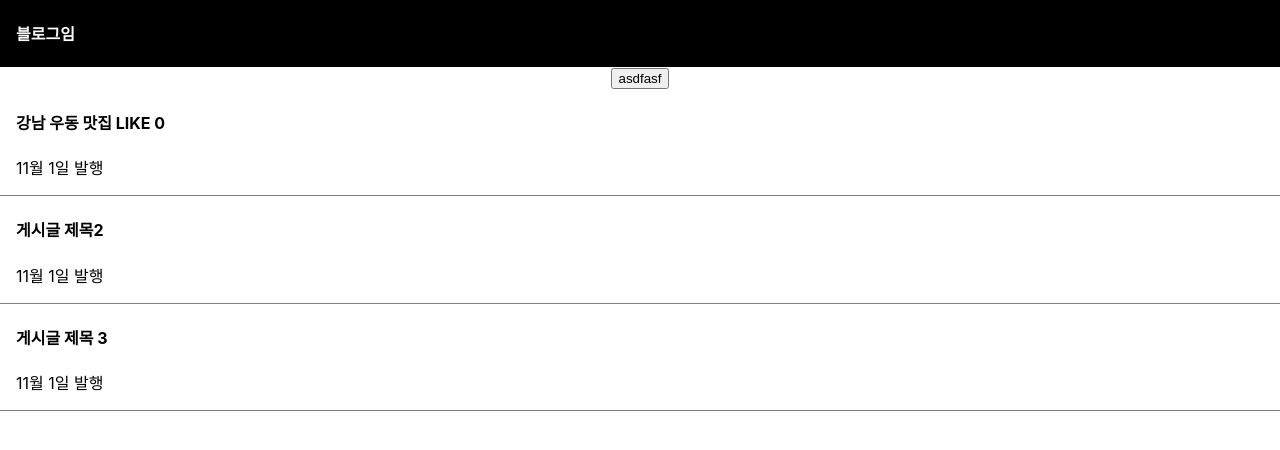
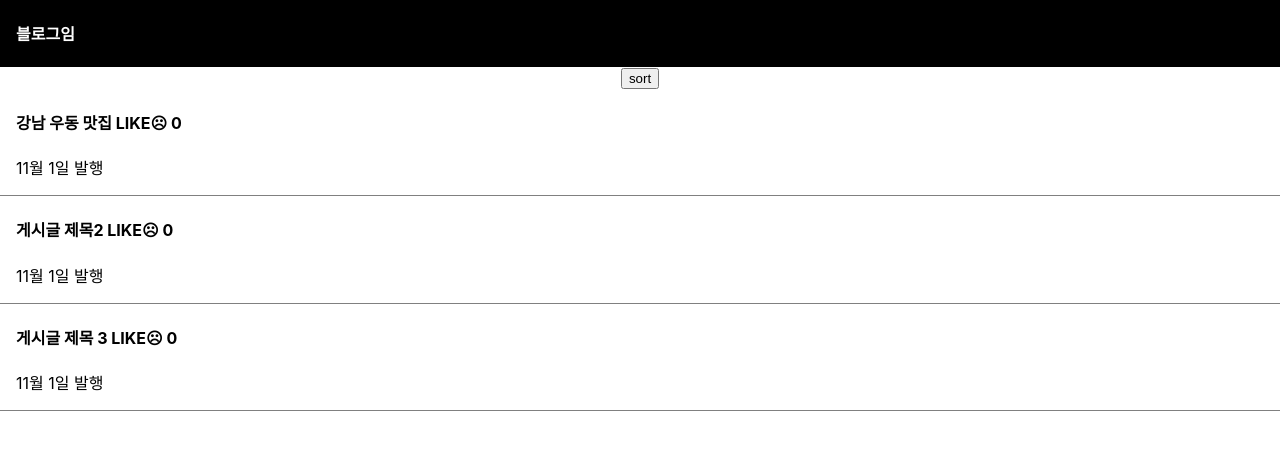
Before and after one commit to whgksqls9999/CodingApple_React, a React (Create React App) app: page / in a window 1280 px wide. Shown: the top 450 px of the page. Built offline with nearby package versions, Linux system fonts and the light colour scheme.

Commit message:
10_props 응용

```diff
--- a/src/App.js
+++ b/src/App.js
@@ -5,14 +5,21 @@ import { useState } from 'react';
 function App() {
 
   let post = '강남 우동 맛집';
-  let [title, b] = useState(['강남 우동 맛집', '게시글 제목2', '게시글 제목 3']);
-  let [like, likeState] = useState(0)
+  let [title, setTitle] = useState(['강남 우동 맛집', '게시글 제목2', '게시글 제목 3']);
+  let [like, setLike] = useState([0, 0, 0])
   let [modal, setModal] = useState(false)
+  let [selectTitle, setSelecTitle] = useState(0);
 
   const sort = function () {
     let copy = [...title];
     copy.sort();
-    b(copy);
+    setTitle(copy);
+  }
+
+  const doLike = (i) => {
+    let tmp = [...like]
+    tmp[i]++
+    setLike(tmp);
   }
 
   return (
@@ -20,38 +27,42 @@ function App() {
       <div className="black-nav">
         <h4>블로그임</h4>
       </div>
-      <button onClick={sort}>asdfasf</button>
-      <div className="list">
-        <h4>{title[0]}<span onClick={() => { likeState(like + 1) }}> LIKE </span>{like}</h4>
-        <p> 11월 1일 발행 </p>
-      </div>
-      <div className="list">
-        <h4>{title[1]}</h4>
-        <p> 11월 1일 발행 </p>
-      </div>
-      <div className="list">
-        <h4 onClick={() => { setModal(!modal) }}>{title[2]}</h4>
-        <p> 11월 1일 발행 </p>
-      </div>
+      <button onClick={sort}>sort</button>
       {
-        modal ? <Modal/> : null
+        title.map(function (a, i) {
+          return (
+            <div className="list">
+              <h4>{a}<span onClick={() => { doLike(i) }}> LIKE☹ </span>{like[i]}</h4>
+              <p onClick={() => { setModal(!modal); setSelecTitle(i) }}> 11월 1일 발행 </p>
+            </div>
+          )
+        })
       }
 
+      {
+        modal ? <Modal titles={title} setTitle={setTitle} selectTitle={selectTitle} /> : null
+      }
     </div>
   );
 }
 
-const Modal = () => {
+const Modal = (props) => {
   return (
     <>
       <div>
-        <h3>동적 UI</h3>
-      </div>
-      <div>
-        Made By Bin
+        <h3>{props.titles[props.selectTitle]}</h3>
+        <p>날짜</p>
+        <p>상세내용</p>
+        <button onClick={() => { updateName(props) }}>수정</button>
       </div>
     </>
   )
 }
 
+const updateName = ((props) => {
+  let tmp = [...props.titles]
+  tmp[0] = '수정'
+  props.setTitle(tmp)
+})
+
 export default App;
```
